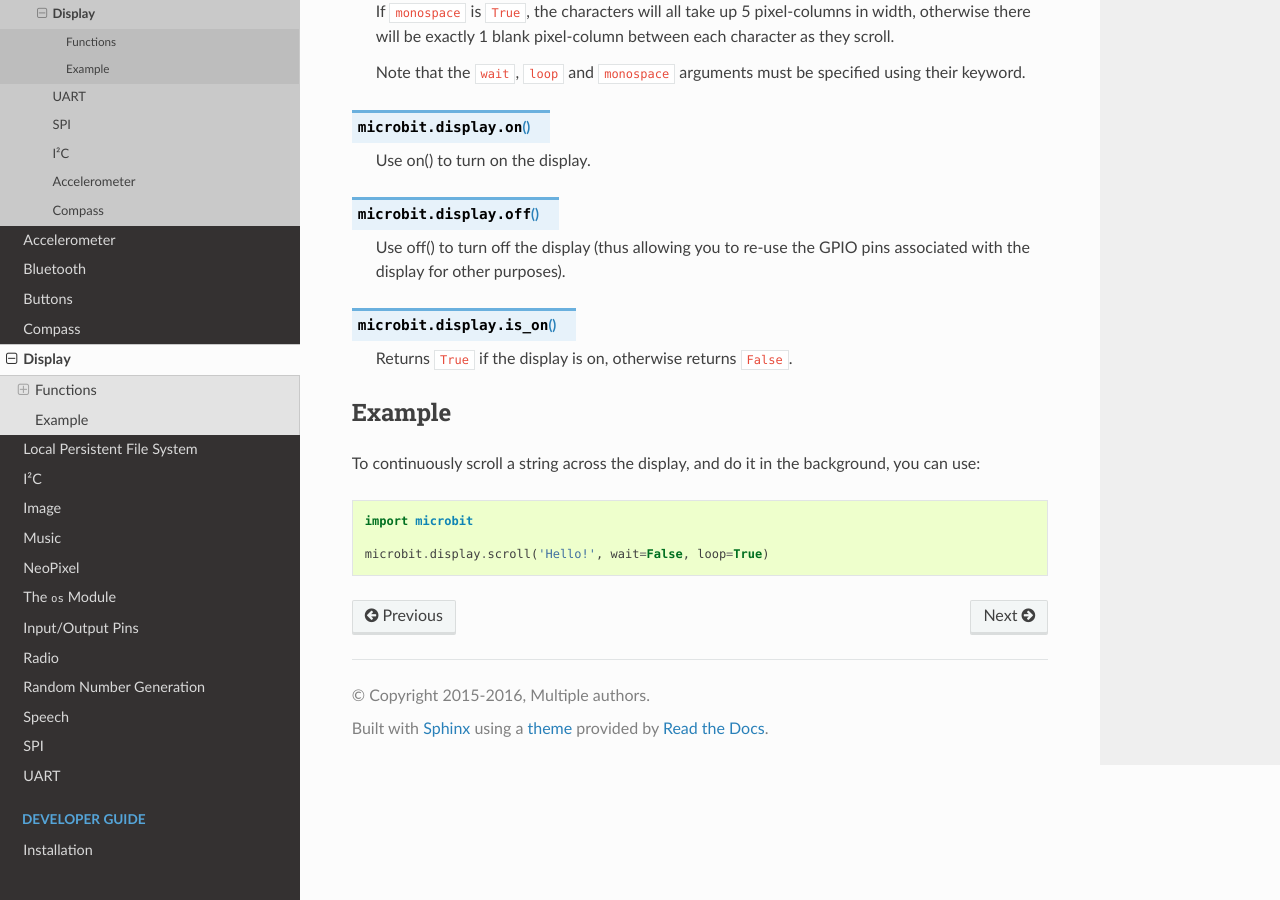
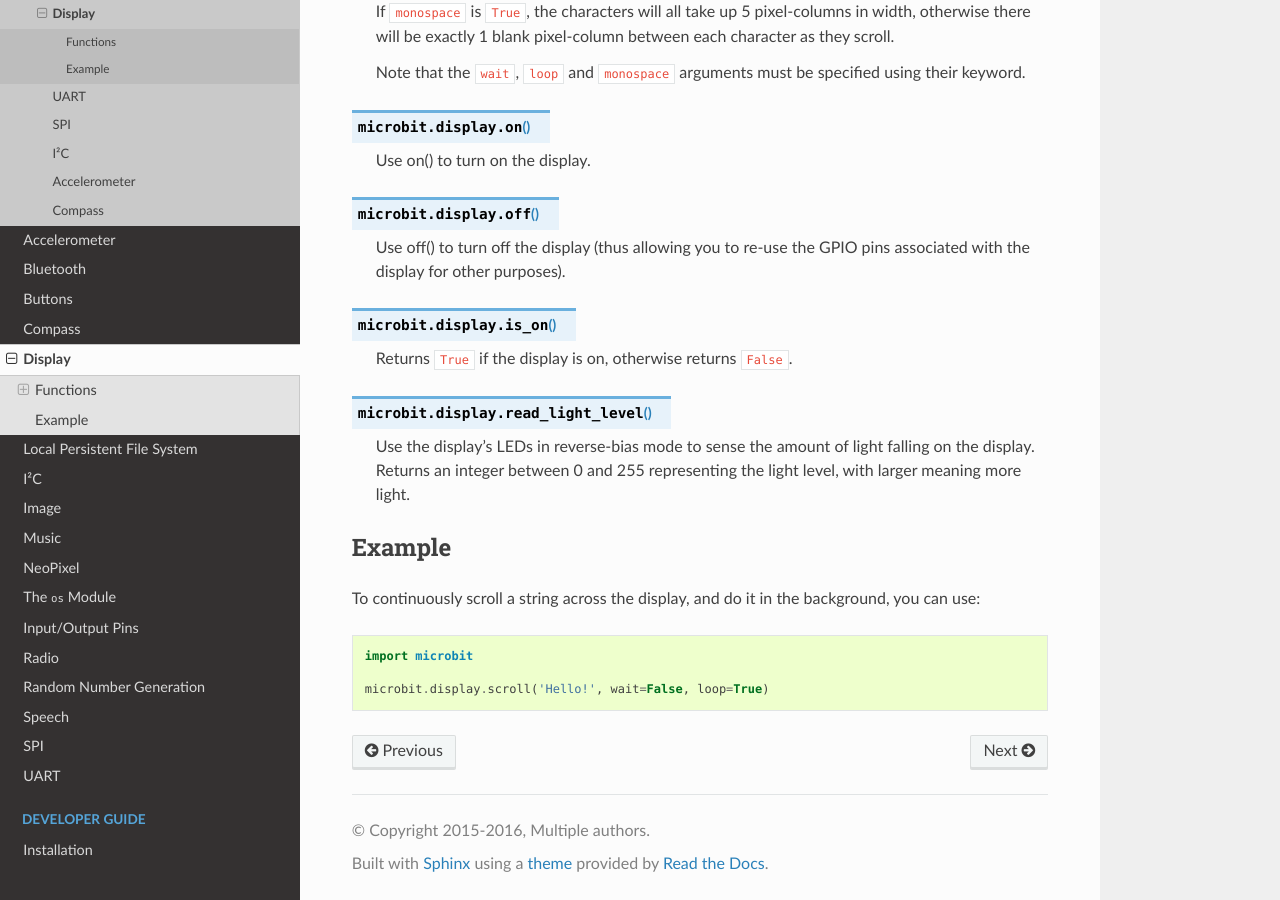
Before and after one commit to bbcmicrobit/micropython, a Sphinx documentation site: the page built from docs/display.rst, in a window 1280 px wide and 900 px high, scrolled down 1646 px. Built offline with Sphinx 7.4.7 and the Read the Docs theme 2.0.0, drawn with Linux system fonts in a browser that asks for light colours.

Commit message:
docs: Add documentation for display.read_light_level().

```diff
--- a/docs/display.rst
+++ b/docs/display.rst
@@ -85,6 +85,12 @@ Functions
 
     Returns ``True`` if the display is on, otherwise returns ``False``.
 
+.. py:function:: read_light_level()
+
+    Use the display's LEDs in reverse-bias mode to sense the amount of light
+    falling on the display.  Returns an integer between 0 and 255 representing
+    the light level, with larger meaning more light.
+
 Example
 =======
 
```
